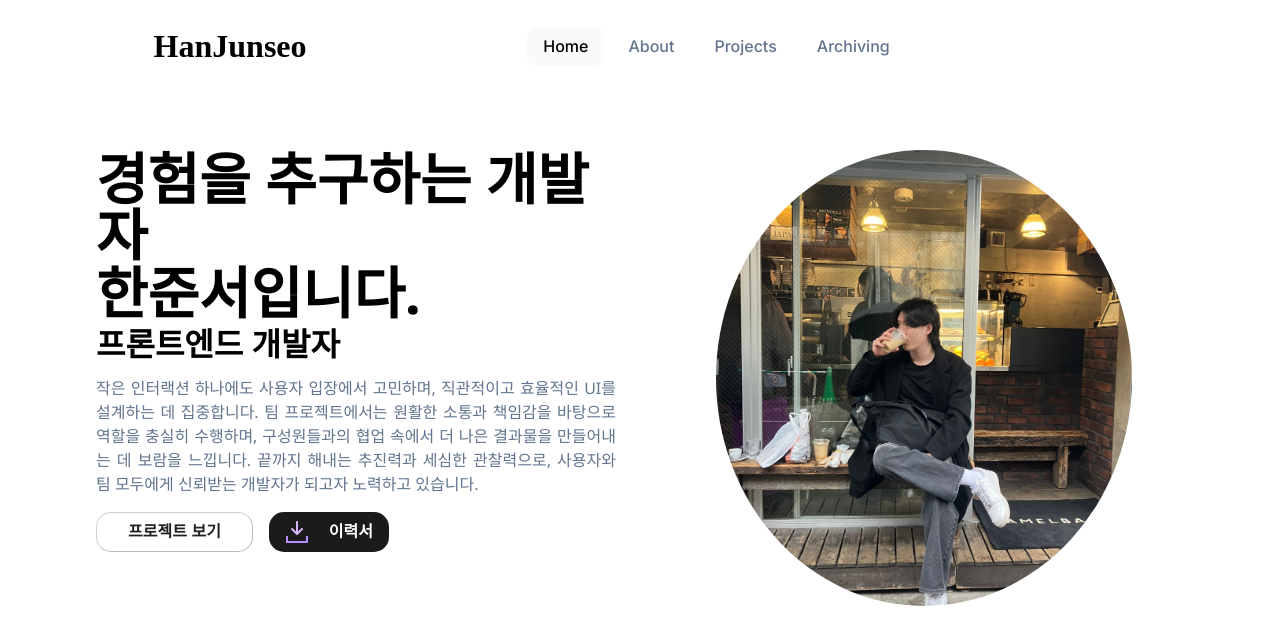
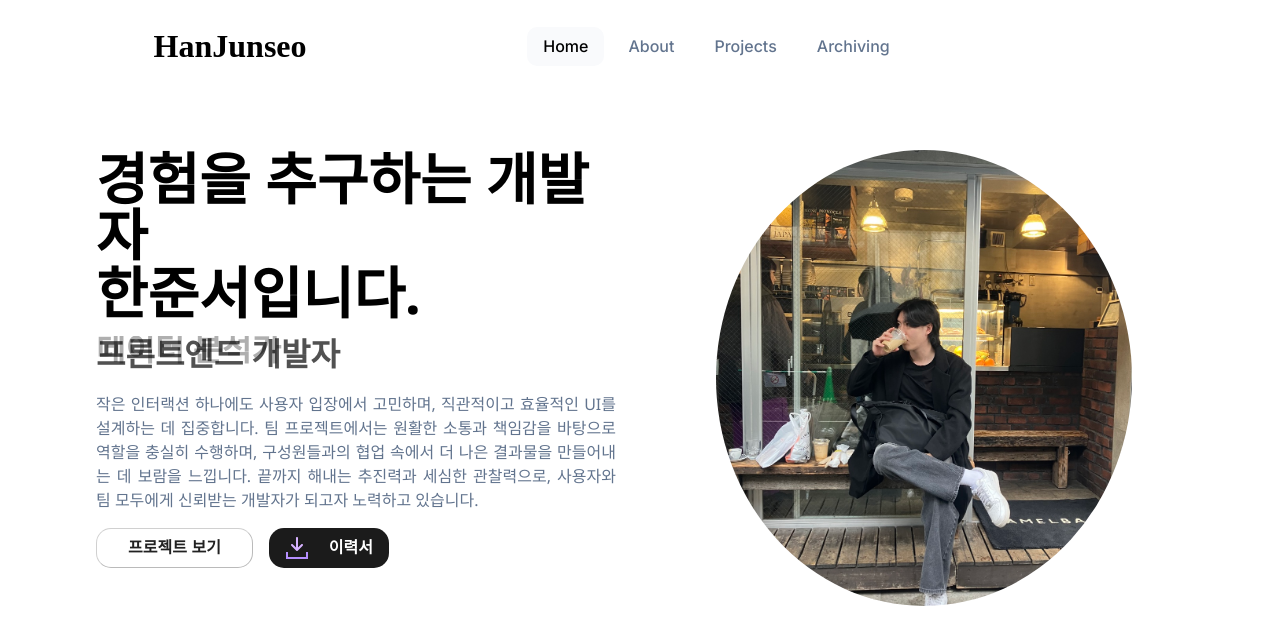
Before and after one commit to HanJunSeoJB/portfolio, a Next.js app in the folder portfolio/: page / in a window 1280 px wide. Shown: the top 644 px of the page. Built offline with nearby package versions, Linux system fonts and the light colour scheme.

Commit message:
feat: 분야 소개 애니메이션 추가
제가 졌습니다.
애니메이션 추가가 굉장히 어렵네요
다시 도전해보겠습니다

```diff
--- a/portfolio/src/app/_component/_Profile/job.tsx
+++ b/portfolio/src/app/_component/_Profile/job.tsx
@@ -1,36 +1,48 @@
 'use client';
 import { useEffect, useState } from "react";
-import style from "../../_style/profile.module.css"
+import style from "../../_style/profile.module.css";
 import { Noto_Sans } from "next/font/google";
 
-const notoSans = Noto_Sans({
-    subsets: ["latin"],
-})
+const notoSans = Noto_Sans({ subsets: ["latin"] });
 
-const messages = [
-    "프론트엔드 개발자",
-    "데이터 분석가",
-]
+const messages = ["프론트엔드 개발자", "데이터 분석가"];
 
 export default function Job() {
-    const [index, setIndex] = useState(0);
-    const [animate, setAnimate] = useState(true);
+  const [visibleText, setVisibleText] = useState({
+    current: 0,
+    next: 1,
+  });
+  const [isFirstVisible, setIsFirstVisible] = useState(true);
 
-    useEffect( () => {
-        const timer = setInterval(()=> {
-            setAnimate(false);
-            setTimeout(() => {
-                setIndex((prev) => (prev + 1) % messages.length);
-                setAnimate(true);
-            }, 1000);
-        }, 2000);
+  useEffect(() => {
+    const interval = setInterval(() => {
+      setVisibleText((prev) => ({
+        current: prev.next,
+        next: (prev.next + 1) % messages.length,
+      }));
+      setIsFirstVisible((prev) => !prev);
+    }, 3000);
 
-            return () => clearInterval(timer);
-        }, []);
-    return (
-        <div className={style.job}>
-            <h3 className={`${notoSans.className} ${animate? style.dev: ''}`}>{messages[index]}</h3>
+    return () => clearInterval(interval);
+  }, []);
 
-        </div>
-    )
+  return (
+    <div className={style.job}>
+      <h3
+        className={`${notoSans.className} ${style.message} ${
+          isFirstVisible ? style.fadeIn : style.fadeOut
+        }`}
+      >
+        {messages[isFirstVisible ? visibleText.current : visibleText.next]}
+      </h3>
+
+      <h3
+        className={`${notoSans.className} ${style.message} ${
+          isFirstVisible ? style.fadeOut : style.fadeIn
+        }`}
+      >
+        {messages[isFirstVisible ? visibleText.next : visibleText.current]}
+      </h3>
+    </div>
+  );
 }
--- a/portfolio/src/app/_style/profile.module.css
+++ b/portfolio/src/app/_style/profile.module.css
@@ -47,8 +47,10 @@
 
 .job {
     width: 100%;
-    margin-top: 8px;
+    margin-top: 1rem;
     position: relative;
+    height: 2.5rem;
+    overflow: hidden;
 }
 
 .hero p {
@@ -67,38 +69,49 @@
     gap: 1rem;
 }
 
-.dev {
-    animation: fadeIn 0.5s ease-in-out;
-}
-
 .dev h3 {
     margin: 0;
 }
 
-.devNext {
-    animation: fadeOut 0.5s ease-in-out;
+.message {
+    position: absolute;
+    width: 100%;
+    font-size: 1.5rem;
+    opacity: 0;
+    /* transform: translateY(20%); */
   }
 
-@keyframes fadeIn {
-    from {
-        transform: translateY(30%);
-        opacity: 0;
+  .fadeIn {
+    animation: fadeUpIn 1s ease forwards;
+    z-index: 2;
   }
 
-    to {
-        transform: translateY(0);
+  .fadeOut {
+    animation: fadeDownOut 1s ease forwards;
+    z-index: 1;
+  }
+
+  @keyframes fadeDownOut {
+    0% {
       opacity: 1;
+      transform: translateY(0%);
+    }
+    50% {
+      transform: translateY(-10%);
+    }
+    100% {
+      opacity: 0;
+      transform: translateY(20%);
     }
   }
 
-@keyframes fadeOut {
-    from {
-        transform: translateY(0);
+  @keyframes fadeUpIn {
+    0% {
+      opacity: 0;
+      transform: translateY(20%);
+    }
+    100% {
       opacity: 1;
-    }
-
-    to {
-        transform: translateY(30%);
-        opacity: 0;
+      transform: translateY(0%);
     }
   }
```
Lines whose indentation alone changed are shown as unchanged.
